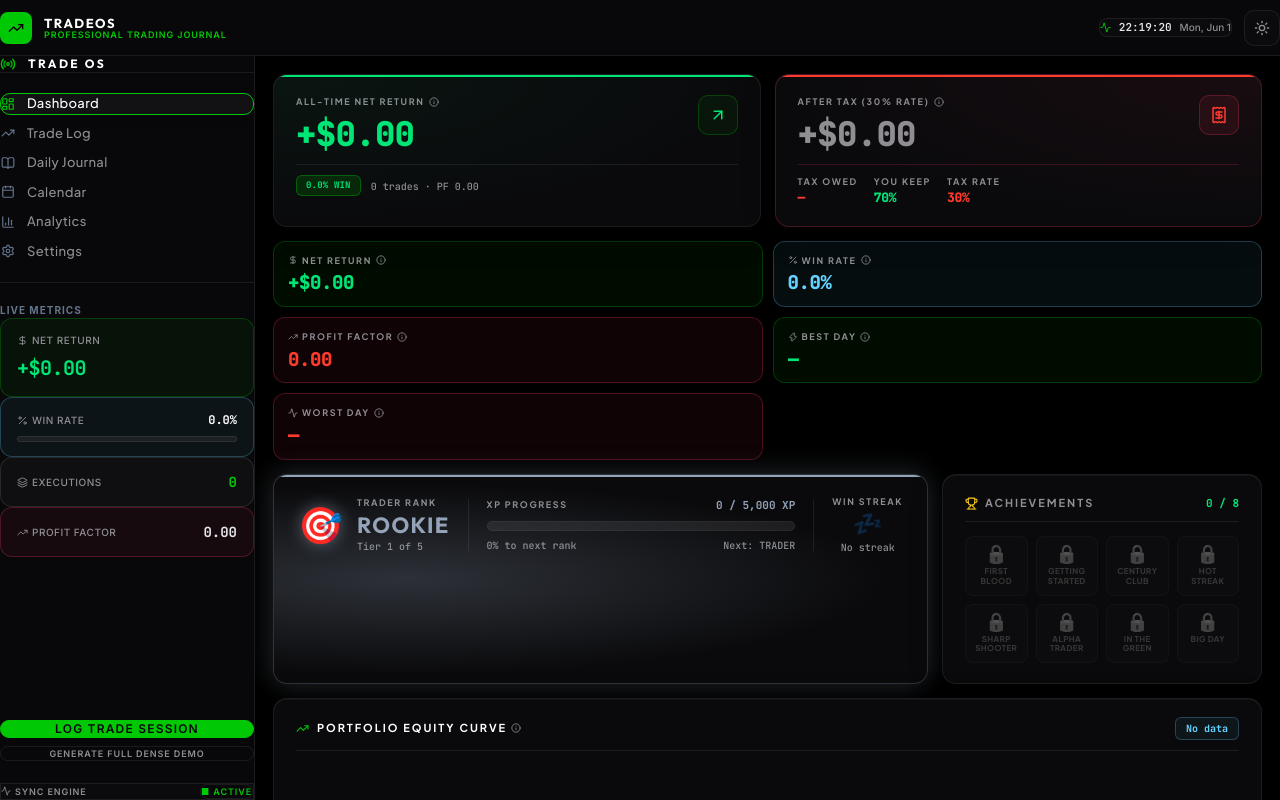
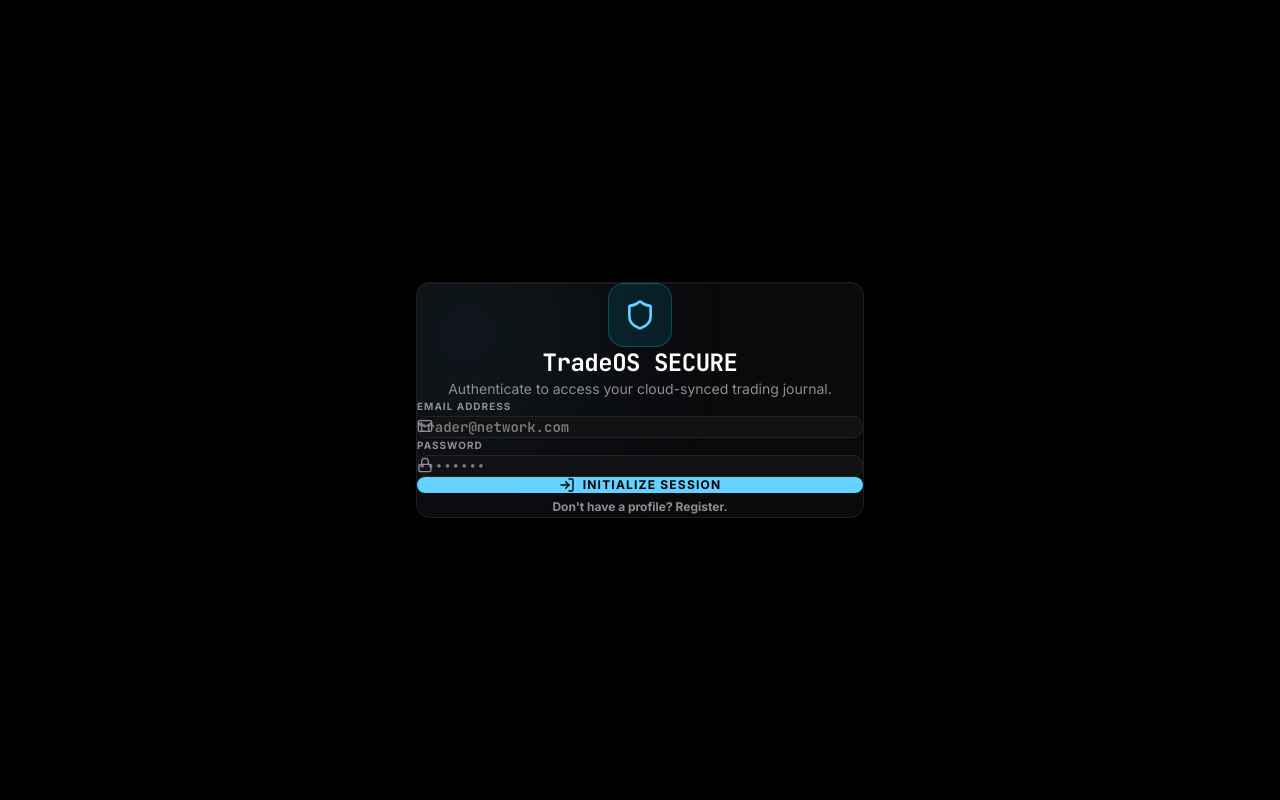
Before and after one commit to hputta23/trading-journal-app, a React (Vite) app: page / in a window 1280 px wide. Built offline with nearby package versions, Linux system fonts and the light colour scheme.

Commit message:
feat: Add Supabase Authentication and Cloud DB persistence

```diff
--- a/package.json
+++ b/package.json
@@ -10,6 +10,7 @@
     "preview": "vite preview"
   },
   "dependencies": {
+    "@supabase/supabase-js": "^2.106.2",
     "lucide-react": "^1.17.0",
     "react": "^19.2.6",
     "react-dom": "^19.2.6",
--- a/src/App.jsx
+++ b/src/App.jsx
@@ -139,7 +139,11 @@ const generateRichDemoData = (currentDate) => {
   return { trades, journals };
 };
 
+import { supabase } from './utils/supabaseClient';
+import AuthView from './components/AuthView';
+
 export default function App() {
+  const [session, setSession] = useState(null);
   const [activeTab, setActiveTab] = useState('dashboard');
   const [currentDate, setCurrentDate] = useState(getDateKey());
   const [allTrades, setAllTrades] = useState({});
@@ -149,19 +153,86 @@ export default function App() {
   const [mobileMenuOpen, setMobileMenuOpen] = useState(false);
   const [showGlobalTradeModal, setShowGlobalTradeModal] = useState(false);
 
+  // Auth Initialization
+  useEffect(() => {
+    supabase.auth.getSession().then(({ data: { session } }) => {
+      setSession(session);
+    });
+
+    const {
+      data: { subscription },
+    } = supabase.auth.onAuthStateChange((_event, session) => {
+      setSession(session);
+    });
+
+    return () => subscription.unsubscribe();
+  }, []);
+
   // Load data on mount
   useEffect(() => {
-    let trades = loadTrades();
-    setAllTrades(trades);
+    if (!session) return;
+
+    const fetchCloudData = async () => {
+      try {
+        const { data, error } = await supabase
+          .from('user_data')
+          .select('trades')
+          .eq('user_id', session.user.id)
+          .single();
+
+        if (data && data.trades) {
+          setAllTrades(data.trades);
+        } else {
+          // New user, create row
+          await supabase.from('user_data').insert([{ user_id: session.user.id, trades: {} }]);
+          setAllTrades({});
+        }
+      } catch (err) {
+        console.error("Error fetching from Supabase:", err);
+        // Fallback to local storage
+        setAllTrades(loadTrades());
+      }
+    };
+
+    fetchCloudData();
     const s = loadSettings();
     setSettings(s);
-  }, []);
+  }, [session]);
+
+  // Sync to Cloud whenever allTrades changes
+  useEffect(() => {
+    if (!session || Object.keys(allTrades).length === 0) return;
+
+    // Save locally first for fast offline fallback
+    saveTrades(allTrades);
+
+    // Then sync to Supabase
+    const syncToCloud = async () => {
+      try {
+        await supabase
+          .from('user_data')
+          .update({ trades: allTrades, updated_at: new Date() })
+          .eq('user_id', session.user.id);
+      } catch (err) {
+        console.error("Cloud sync failed:", err);
+      }
+    };
+    syncToCloud();
+  }, [allTrades, session]);
 
   // Apply theme to document element
   useEffect(() => {
+    if (!session) {
+      document.documentElement.setAttribute('data-theme', 'dark');
+      return;
+    }
     const currentTheme = settings.theme || 'dark';
     document.documentElement.setAttribute('data-theme', currentTheme);
-  }, [settings.theme]);
+  }, [settings.theme, session]);
+
+  if (!session) {
+    return <AuthView />;
+  }
 
   // Sync theme if Header toggle updates localStorage directly
   useEffect(() => {
--- /dev/null
+++ b/src/components/AuthView.jsx
@@ -0,0 +1,137 @@
+import { useState } from 'react';
+import { supabase } from '../utils/supabaseClient';
+import { Shield, Mail, Lock, LogIn, UserPlus } from 'lucide-react';
+
+export default function AuthView() {
+  const [isLogin, setIsLogin] = useState(true);
+  const [email, setEmail] = useState('');
+  const [password, setPassword] = useState('');
+  const [loading, setLoading] = useState(false);
+  const [error, setError] = useState(null);
+  const [message, setMessage] = useState(null);
+
+  const handleAuth = async (e) => {
+    e.preventDefault();
+    setLoading(true);
+    setError(null);
+    setMessage(null);
+
+    try {
+      if (isLogin) {
+        const { error } = await supabase.auth.signInWithPassword({ email, password });
+        if (error) throw error;
+      } else {
+        const { error } = await supabase.auth.signUp({ email, password });
+        if (error) throw error;
+        setMessage('Check your email for the confirmation link!');
+      }
+    } catch (err) {
+      setError(err.message);
+    } finally {
+      setLoading(false);
+    }
+  };
+
+  return (
+    <div className="min-h-screen w-full flex items-center justify-center p-4 fade-in" style={{ background: 'var(--bg-app)', fontFamily: "'Inter', sans-serif" }}>
+      <div className="glass-panel w-full max-w-md p-8 rounded-2xl relative overflow-hidden" style={{ border: '1px solid var(--border-card)' }}>
+
+        {/* Decorative background glow */}
+        <div style={{ position: 'absolute', top: '-50px', left: '-50px', width: '200px', height: '200px', background: 'var(--color-cyan)', filter: 'blur(100px)', opacity: 0.15, borderRadius: '50%', zIndex: 0 }} />
+
+        <div className="relative z-10">
+          <div className="flex justify-center mb-6">
+            <div className="w-16 h-16 rounded-2xl flex items-center justify-center" style={{ background: 'rgba(0, 212, 255, 0.1)', border: '1px solid rgba(0, 212, 255, 0.25)' }}>
+              <Shield size={32} style={{ color: 'var(--color-cyan)' }} />
+            </div>
+          </div>
+
+          <h1 className="text-center text-2xl font-bold mb-2 font-mono-data" style={{ color: 'var(--text-dark)', letterSpacing: '-0.02em' }}>
+            TradeOS SECURE
+          </h1>
+          <p className="text-center text-sm mb-8" style={{ color: 'var(--text-secondary)' }}>
+            {isLogin ? 'Authenticate to access your cloud-synced trading journal.' : 'Create a secure profile to backup your trades to the cloud.'}
+          </p>
+
+          {error && (
+            <div className="mb-6 p-4 rounded-xl text-xs font-bold font-mono-data" style={{ background: 'rgba(255, 59, 92, 0.1)', color: 'var(--color-loss)', border: '1px solid rgba(255, 59, 92, 0.3)' }}>
+              ERROR: {error}
+            </div>
+          )}
+
+          {message && (
+            <div className="mb-6 p-4 rounded-xl text-xs font-bold font-mono-data" style={{ background: 'rgba(0, 255, 136, 0.1)', color: 'var(--color-profit)', border: '1px solid rgba(0, 255, 136, 0.3)' }}>
+              {message}
+            </div>
+          )}
+
+          <form onSubmit={handleAuth} className="space-y-4">
+            <div>
+              <label className="block text-[10px] uppercase font-bold tracking-widest mb-1.5" style={{ color: 'var(--text-secondary)' }}>Email Address</label>
+              <div className="relative">
+                <div className="absolute inset-y-0 left-0 pl-4 flex items-center pointer-events-none">
+                  <Mail size={16} style={{ color: 'var(--text-secondary)' }} />
+                </div>
+                <input
+                  type="email"
+                  required
+                  value={email}
+                  onChange={(e) => setEmail(e.target.value)}
+                  className="w-full pl-11 pr-4 py-3.5 rounded-xl text-sm font-mono-data font-semibold outline-none transition-all"
+                  style={{ background: 'var(--bg-input)', border: '1px solid var(--border-input)', color: 'var(--text-input)' }}
+                  placeholder="trader@network.com"
+                />
+              </div>
+            </div>
+
+            <div>
+              <label className="block text-[10px] uppercase font-bold tracking-widest mb-1.5" style={{ color: 'var(--text-secondary)' }}>Password</label>
+              <div className="relative">
+                <div className="absolute inset-y-0 left-0 pl-4 flex items-center pointer-events-none">
+                  <Lock size={16} style={{ color: 'var(--text-secondary)' }} />
+                </div>
+                <input
+                  type="password"
+                  required
+                  value={password}
+                  onChange={(e) => setPassword(e.target.value)}
+                  className="w-full pl-11 pr-4 py-3.5 rounded-xl text-sm font-mono-data font-semibold outline-none transition-all"
+                  style={{ background: 'var(--bg-input)', border: '1px solid var(--border-input)', color: 'var(--text-input)' }}
+                  placeholder="••••••••"
+                />
+              </div>
+            </div>
+
+            <button
+              type="submit"
+              disabled={loading}
+              className="w-full mt-6 py-4 rounded-xl text-xs font-bold uppercase tracking-widest flex items-center justify-center gap-2 transition-all hover:opacity-90 disabled:opacity-50"
+              style={{ background: 'var(--color-cyan)', color: '#000', border: 'none', cursor: loading ? 'not-allowed' : 'pointer' }}
+            >
+              {loading ? (
+                'Processing...'
+              ) : isLogin ? (
+                <><LogIn size={16} /> INITIALIZE SESSION</>
+              ) : (
+                <><UserPlus size={16} /> REGISTER CLOUD PROFILE</>
+              )}
+            </button>
+          </form>
+
+          <div className="mt-6 text-center">
+            <button
+              type="button"
+              onClick={() => { setIsLogin(!isLogin); setError(null); setMessage(null); }}
+              className="text-xs font-bold transition-colors cursor-pointer"
+              style={{ color: 'var(--text-secondary)', background: 'none', border: 'none' }}
+              onMouseEnter={(e) => e.target.style.color = 'var(--color-cyan)'}
+              onMouseLeave={(e) => e.target.style.color = 'var(--text-secondary)'}
+            >
+              {isLogin ? "Don't have a profile? Register." : "Already registered? Login."}
+            </button>
+          </div>
+        </div>
+      </div>
+    </div>
+  );
+}
--- /dev/null
+++ b/src/utils/supabaseClient.js
@@ -0,0 +1,6 @@
+import { createClient } from '@supabase/supabase-js';
+
+const supabaseUrl = 'https://qdqzzrnvgxueqaeqjjzn.supabase.co';
+const supabaseKey = 'eyJhbGciOiJIUzI1NiIsInR5cCI6IkpXVCJ9.eyJpc3MiOiJzdXBhYmFzZSIsInJlZiI6InFkcXp6cm52Z3h1ZXFhZXFqanpuIiwicm9sZSI6ImFub24iLCJpYXQiOjE3ODAzNDU1NTEsImV4cCI6MjA5NTkyMTU1MX0._Zpem2x1GgBQfHZe1cVtBCK-6xqNI6DIpdWxxKNPYnM';
+
+export const supabase = createClient(supabaseUrl, supabaseKey);
```
Also changed, not shown: src/components/SettingsView.jsx (+19 -2 lines), 2 other files (tests, documents, lock files or other folders).
